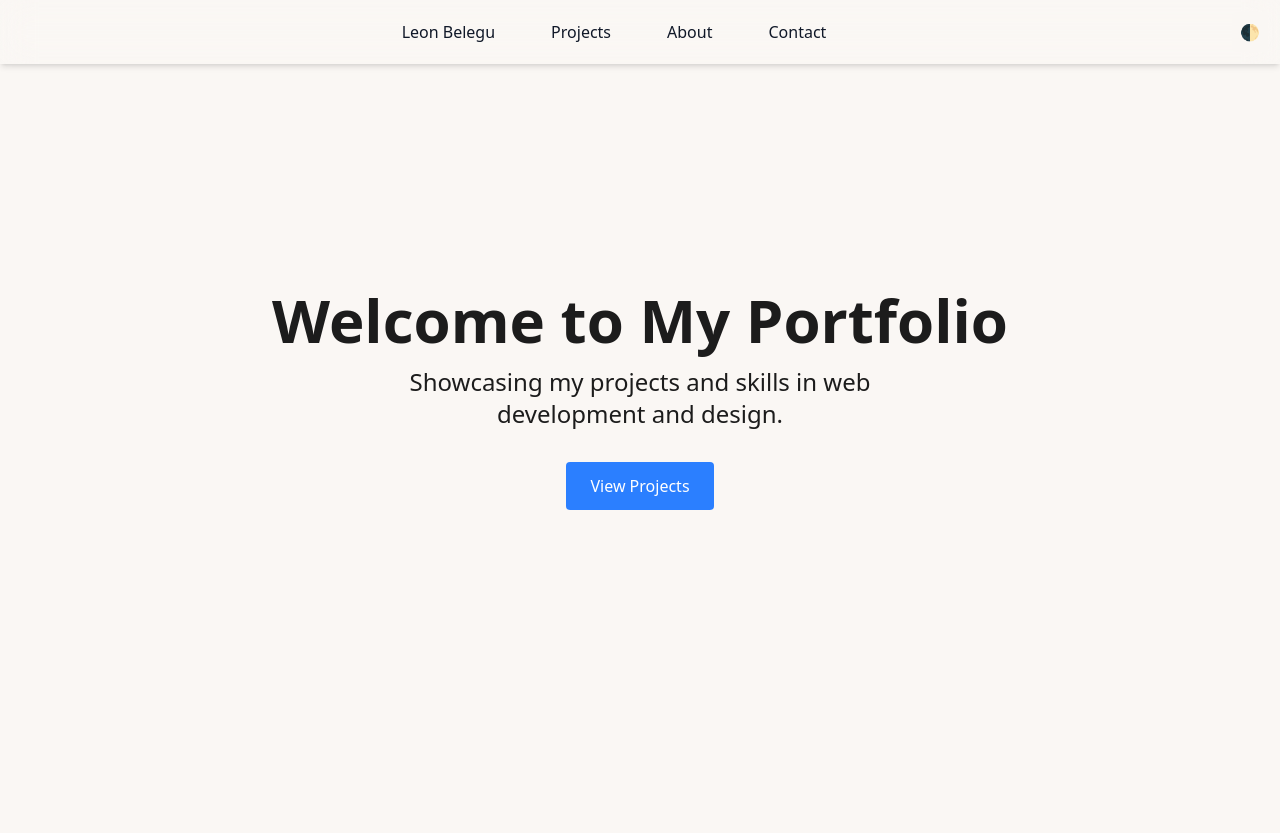
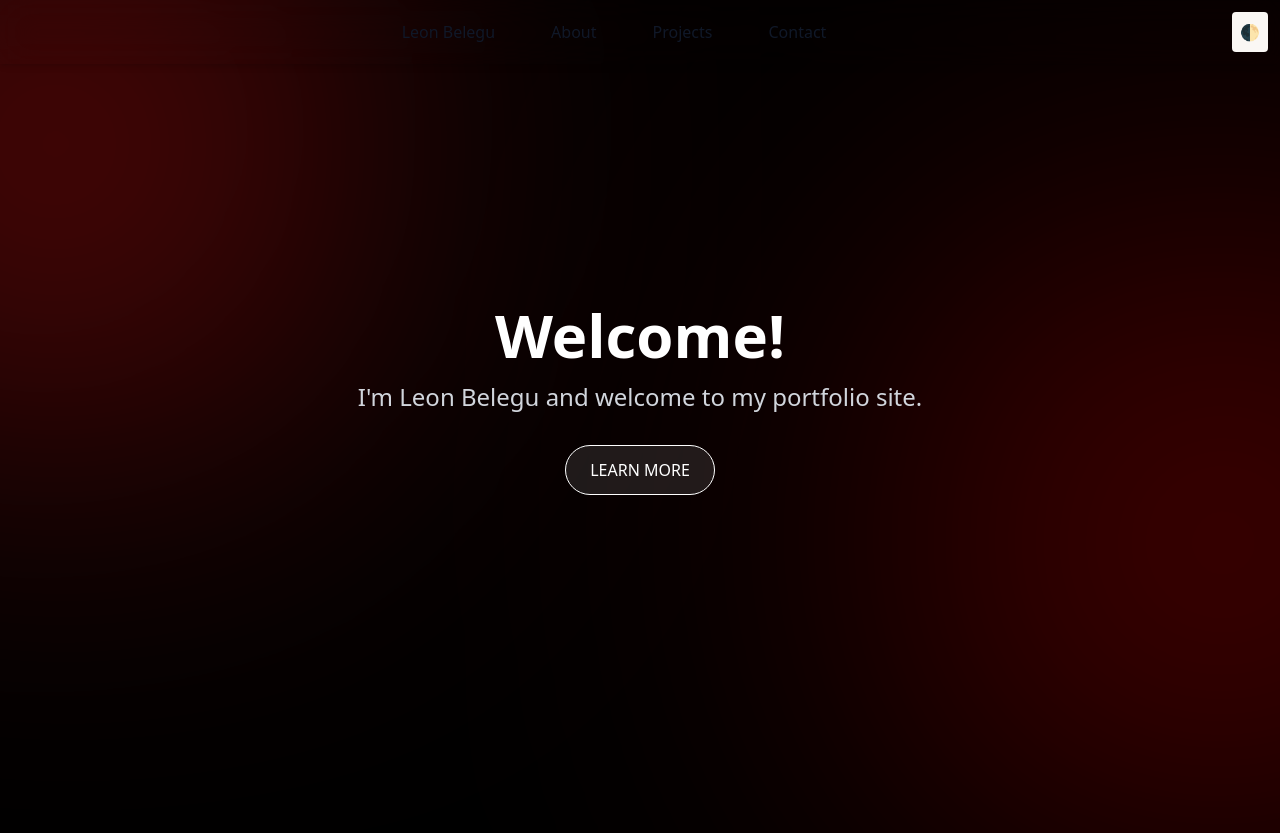
Before and after one commit to lbelegu/lbelegu.github.io, a website: page index.html in a window 1280 px wide. Shown: the top 833 px of the page. Drawn offline with Linux system fonts and the light colour scheme.

Commit message:
background effects

```diff
--- a/index.html
+++ b/index.html
@@ -2,15 +2,21 @@
 <html lang="en">
 
 <head>
-  <!-- cutsom make the preview for links -->
+  <!-- TODO: cutsom make the preview for links -->
   <meta charset="UTF-8">
   <meta name="viewport" content="width=device-width, initial-scale=1.0">
   <title>Portfolio Site</title>
   <link href="dist/output.css" rel="stylesheet">
 </head>
 
-<body>
-  <header class="fixed flex p-3 bg-header-light/99 shadow-md w-full z-10 justify-items-center backdrop-blur-lg">
+<body class="relative min-h-screen bg-black">
+  <div class="inset-0 z-0 pointer-events-none">
+    <div class="animated-bg"></div>
+    <div class="blob blob1"></div>
+    <div class="blob blob2"></div>
+  </div>
+  <header
+    class="fixed flex p-3 bg-header-light/99 shadow-md w-full z-20 justify-items-center backdrop-blur-lg pointer-events-auto">
     <div class="w-full flex justify-center">
       <button id="menu-toggle" class="md:hidden p-2 bg-header-light dark:bg-header-dark rounded">
         ☰
@@ -20,27 +26,36 @@
         <a href="/"
           class="block px-4 py-2 text-gray-900 dark:text-gray-100 hover:text-blue-500 dark:hover:text-blue-400">Leon
           Belegu</a>
+        <a href="#about"
+          class="block px-4 py-2 text-gray-900 dark:text-gray-100 hover:text-blue-500 dark:hover:text-blue-400">About</a>
         <a href="#projects"
           class="block px-4 py-2 text-gray-900 dark:text-gray-100 hover:text-blue-500 dark:hover:text-blue-400">Projects</a>
-        <a href="#about"
-          class="block px-4 py-2 text-gray-900 dark:text-gray-100 hover:text-blue-500 dark:hover:text-blue-400">About</a>
         <a href="#contact"
           class="block px-4 py-2 text-gray-900 dark:text-gray-100 hover:text-blue-500 dark:hover:text-blue-400">Contact</a>
       </nav>
     </div>
-    <button id="theme-toggle" class="p-2 bg-header-light dark:bg-header-dark rounded ml-4">
+    <button id="theme-toggle" class="p-2 bg-header-light dark:bg-black rounded ml-4">
       🌓
     </button>
   </header>
   <!-- Main Section -->
-  <main>
+  <main class="relative z-10">
     <!-- Hero Section -->
-    <section class="flex flex-col items-center justify-center h-screen text-center">
-      <h2 class="text-4xl md:text-6xl font-bold mb-4">Welcome to My Portfolio</h2>
-      <p class="text-lg md:text-2xl mb-8 max-w-xl">Showcasing my projects and skills in web development and design.</p>
-      <a href="#projects" class="px-6 py-3 bg-blue-500 text-white rounded hover:bg-blue-600 transition">View
-        Projects</a>
+    <section class="h-screen flex flex-col items-center justify-center text-center text-white">
+      <h1 class="text-4xl md:text-6xl font-bold mb-4">Welcome!</h1>
+      <p class="text-lg md:text-2xl mb-8 max-w-xl text-gray-300 mb-8">
+        I'm Leon Belegu and welcome to my portfolio site.
+      </p>
+      <a href="#about" class="px-6 py-3 bg-white/10 border border-white rounded-full hover:bg-white/20 transition">
+        LEARN MORE
+      </a>
     </section>
+
+    <!-- About -->
+    <section id="about" class="flex flex-col items-center justify-center h-screen text-center">
+      <h3 class="text-3xl font-bold mb-6">About Me</h3>
+    </section>
+
 
     <!-- Projects -->
     <section id="projects" class="flex flex-col items-center justify-center h-screen text-center">
@@ -60,19 +75,15 @@
             <p class="mt-2">Description of project 3</p>
           </div>
         </div>
-        <p class="text-lg max-w-2xl mx-auto">I am a passionate web developer with experience in creating dynamic and
-          responsive websites. I love coding and continuously learning new technologies to enhance my skills.</p>
       </div>
-    </section>
-
-    <!-- About -->
-    <section id="about" class="flex flex-col items-center justify-center h-screen text-center">
-      <h3 class="text-3xl font-bold mb-6">About Me</h3>
     </section>
 
     <!-- Contact -->
     <section id="contact" class="flex flex-col items-center justify-center h-screen text-center py-20">
       <h3 class="text-3xl font-bold mb-6">Contact Me</h3>
+      <p class="mt-4">
+        Feel free to reach out for collaborations, questions, or just a friendly hello!
+      </p>
       <p class="mt-4">
         Email: <span class="text-red-400">leonbelegu2003@gmail.com</span>
       </p>
@@ -86,12 +97,12 @@
 
   <!-- button to top -->
   <button id="to-top"
-    class="fixed bottom-4 right-4 p-3 bg-red-500 text-white rounded-full shadow-lg hover:bg-blue-600 transition hidden">
+    class="fixed bottom-4 right-4 p-3 bg-red-500 text-white rounded-full z-20 shadow-lg hover:bg-blue-600 transition hidden">
     ↑
   </button>
 
   <!-- Footer -->
-  <footer class="py-4 bg-gray-300 dark:bg-gray-700 text-center">
+  <footer class="py-4 bg-gray-300 dark:bg-black text-center">
     <p>&copy; <span id="year"></span> Leon Belegu. All rights reserved.</p>
   </footer>
 
--- a/script.js
+++ b/script.js
@@ -24,7 +24,7 @@ themeToggle.addEventListener('click', () => {
     localStorage.setItem('theme', isDark ? 'dark' : 'light');
 });
 
-//menu toggle
+// menu toggle
 document.querySelector("#menu-toggle").addEventListener("click", function () {
     const nav = document.querySelector("nav");
     nav.classList.toggle("hidden");
--- a/src/input.css
+++ b/src/input.css
@@ -31,3 +31,89 @@
     background-color: #1C1C1C;
   }
 }
+
+@layer utilities {
+  /* gradient background w/ subtle movement */
+  @keyframes gradientFlow {
+    0% {
+      background-position: 0% 50%;
+    }
+    50% {
+      background-position: 100% 50%;
+    }
+    100% {
+      background-position: 0% 50%;
+    }
+  }
+
+  .animated-bg {
+    background: linear-gradient(-50deg, #1a0000, #510000, #000000, #3b0000);
+    background-size: 400% 400%;
+    animation: gradientFlow 15s ease infinite;
+    opacity: 0.25;
+  }
+
+  /* blob movement*/
+  @keyframes blobMove1 {
+    0%, 100% {
+      transform: translate(0, 0) scale(1.1);
+    }
+    25% {
+      transform: translate(100px, -80px) scale(1.2);
+    }
+    50% {
+      transform: translate(-60px, 60px) scale(1.05);
+    }
+    75% {
+      transform: translate(80px, 120px) scale(1.15);
+    }
+  }
+
+  @keyframes blobMove2 {
+    0%, 100% {
+      transform: translate(0, 0) scale(1.2);
+    }
+    25% {
+      transform: translate(-120px, 60px) scale(1.3);
+    }
+    50% {
+      transform: translate(100px, -100px) scale(1.1);
+    }
+    75% {
+      transform: translate(-80px, 80px) scale(1.25);
+    }
+  }
+
+  /* base blob styles */
+  .blob {
+    position: fixed;
+    border-radius: 50%;
+    filter: blur(160px);
+    opacity: 0.7;
+    mix-blend-mode: screen;
+    pointer-events: none;
+    z-index: 0;
+    will-change: transform;
+    transition: transform 0.5s ease-out;
+  }
+
+  /* first blob (top-left) */
+  .blob1 {
+    width: 500px;
+    height: 500px;
+    background: radial-gradient(circle at 30% 30%, #ff1a1a, #300000 80%);
+    top: -150px;
+    left: -150px;
+    animation: blobMove1 10s ease-in-out infinite;
+  }
+
+  /* second blob (bottom-right) */
+  .blob2 {
+    width: 600px;
+    height: 600px;
+    background: radial-gradient(circle at 70% 70%, #a30000, #1a0000 90%);
+    bottom: -100px;
+    right: -100px;
+    animation: blobMove2 12s ease-in-out infinite;
+  }
+}
```
Also changed, not shown: dist/output.css.
